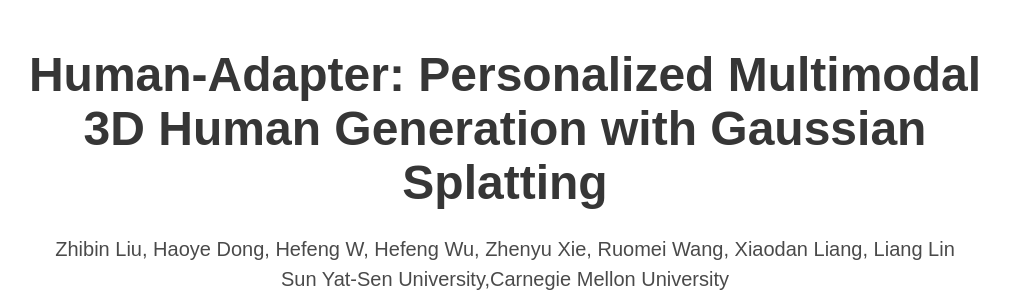
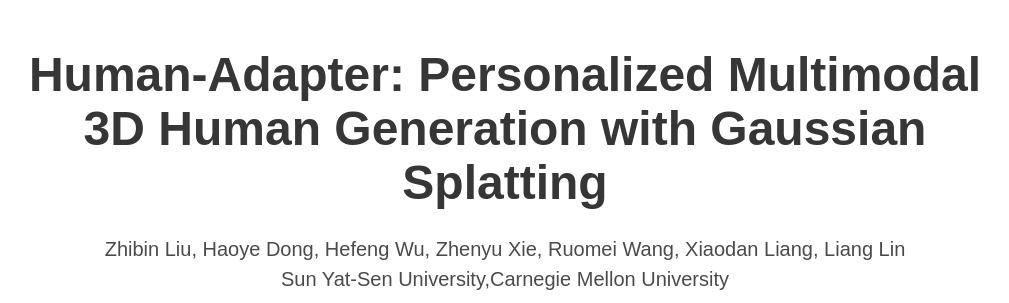
Before and after one commit to Human-Adapter/Human-Adapter.github.io, a plain HTML site: page index.html in a window 1280 px wide. Shown: the top 303 px of the page, without its empty margins (135-1144 px from the left). Drawn offline with nearby package versions, Linux system fonts and the light colour scheme; some icons are missing.

Commit message:
Update index.html

```diff
--- a/index.html
+++ b/index.html
@@ -59,7 +59,6 @@
                 <span class="author-block">
                   Haoye Dong,</span>
                   <span class="author-block">
-                    Hefeng W,</span>
               <span class="author-block">
                     Hefeng Wu,</span>
               <span class="author-block">
```
